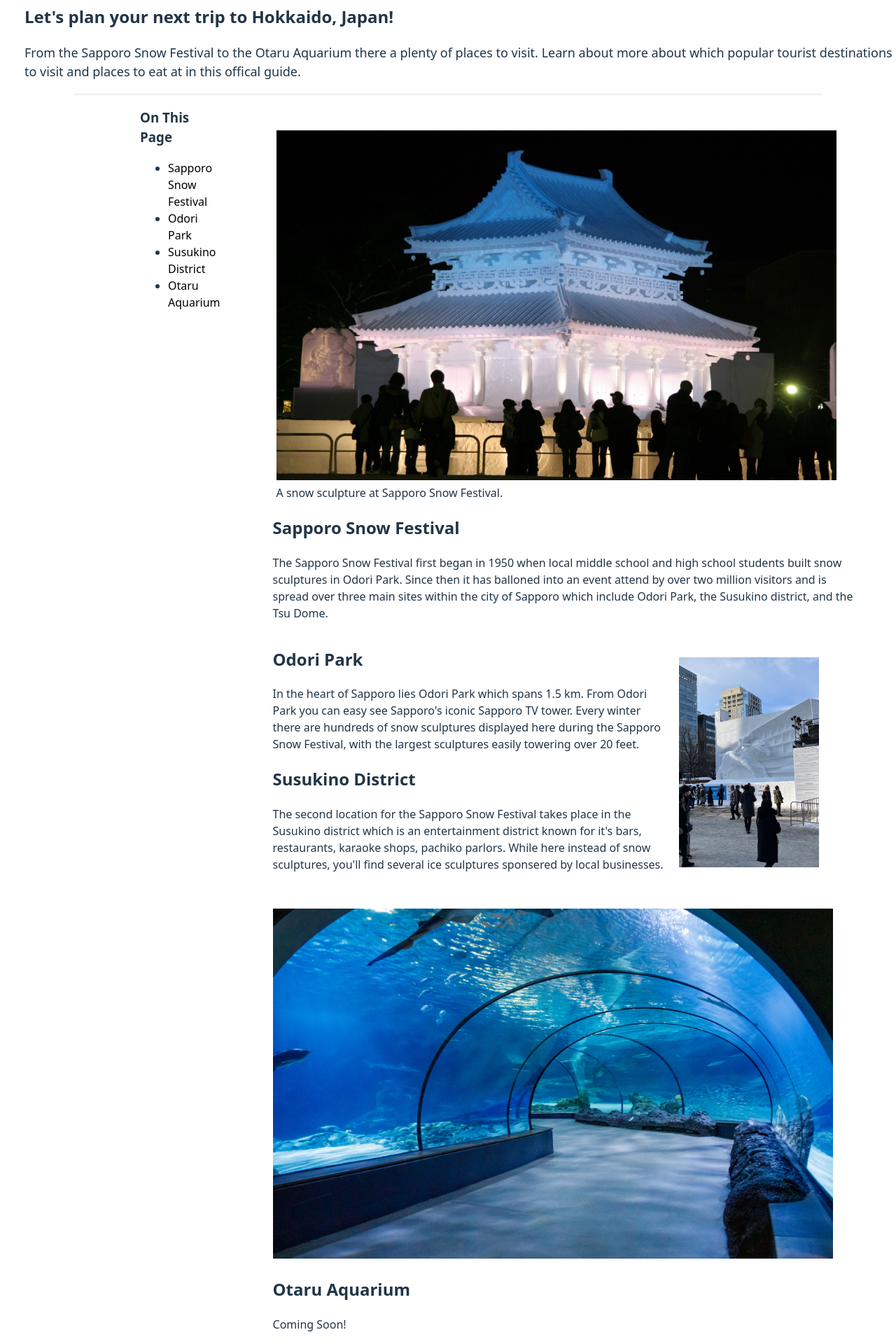
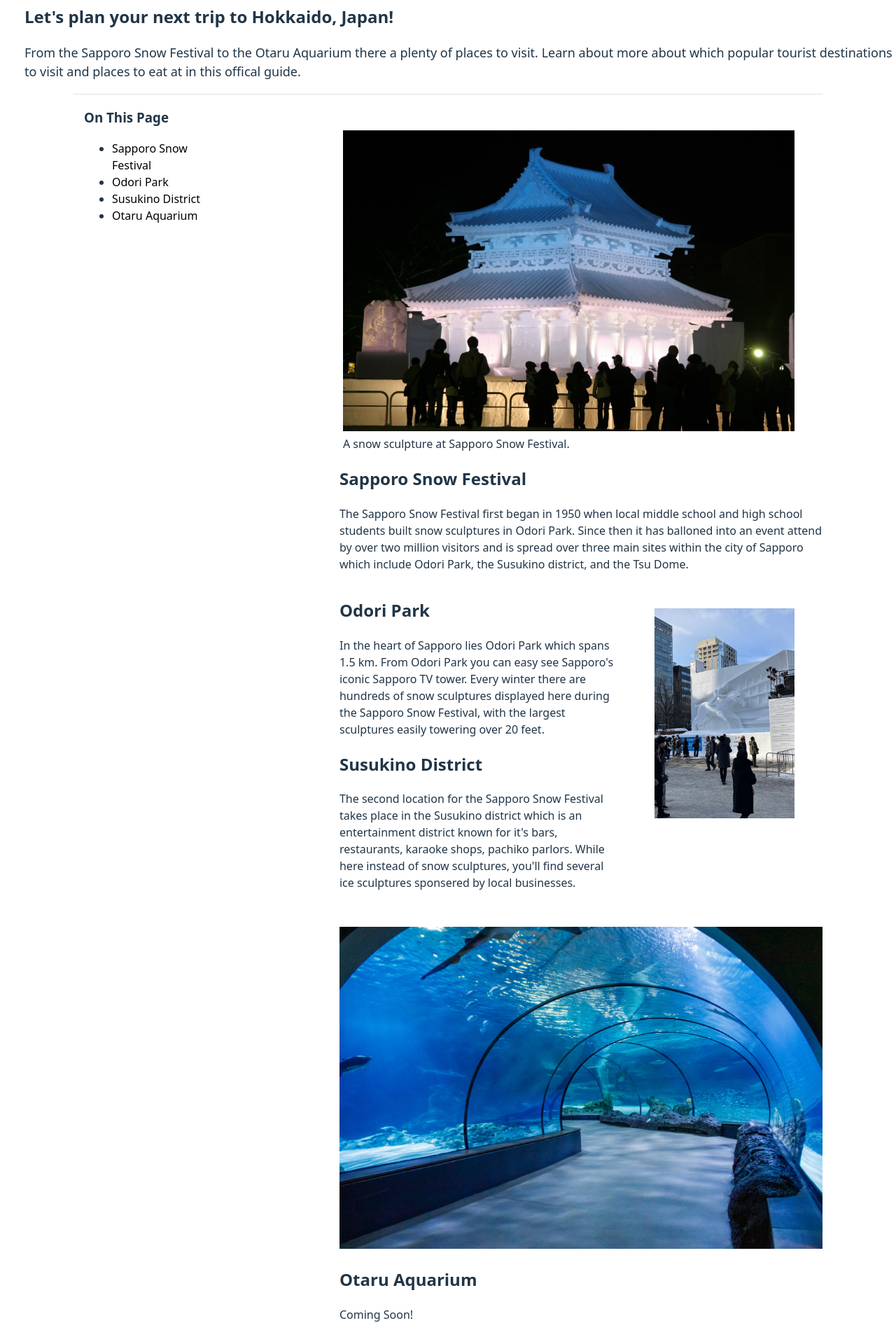
Before and after one commit to RussMasu/React-Web-App, a React (Vite) app in the folder frontend/vite-project/: page / in a window 1280 px wide. Shown: the part 290-2210 px from the top of the page at 70% size. Built offline with nearby package versions, Linux system fonts and the light colour scheme.

Commit message:
updated mobile layout for index page

```diff
--- a/frontend/vite-project/src/index.css
+++ b/frontend/vite-project/src/index.css
@@ -29,7 +29,7 @@ body {
   min-height: 100vh;
 }
 div.center{
-    text-align: center;
+  text-align: center;
 }
 div.sticky{
   position: sticky;
--- a/frontend/vite-project/src/pages/index.jsx
+++ b/frontend/vite-project/src/pages/index.jsx
@@ -11,8 +11,8 @@ const Home = () => {
             <h2>Let's plan your next trip to Hokkaido, Japan!</h2>
             <p style={{fontSize:"18px"}}>From the Sapporo Snow Festival to the Otaru Aquarium there a plenty of places to visit.  Learn about more about which popular tourist destinations to visit and places to eat at in this offical guide. </p>
             <Divider style={{marginLeft:"105px",marginRight:"105px"}}></Divider>
-            <Stack direction="row" spacing={5}>
-                <Box style={{  marginLeft:"200px",width:"800px"}}>
+            <Stack direction={{xs:"column",md:"row"}} spacing={5}>
+                <Box name="directory" width={{xs:"100%",md:"600px"}} px={{xs:5,md:15}}>
                     <div className="sticky">
                         <h3>On This Page</h3>
                         <ul>
@@ -25,7 +25,7 @@ const Home = () => {
                 </Box>
                 <Box style={{marginRight:"105px"}}>
                     <figure>
-                    <img src={picTemple} alt='Snow Festival' width="800" height="500"/>
+                    <img src={picTemple} alt='Snow Festival' width="100%" height="62.5%"/>
                     <figcaption>A snow sculpture at Sapporo Snow Festival.</figcaption>
                     </figure>
                     <h2 id="snowfestival">Sapporo Snow Festival</h2>
@@ -33,7 +33,7 @@ const Home = () => {
                         built snow sculptures in Odori Park.  Since then it has balloned into an event attend by over two million
                         visitors and is spread over three main sites within the city of Sapporo which include Odori Park, the Susukino district, and the Tsu Dome. </p>
 
-                    <Stack direction="row" spacing={0}>
+                    <Stack direction={{xs:"column",md:"row"}} spacing={0}>
                         <Box style={{marginRight:"15px"}}>
                             <h2 id="odoripark">Odori Park</h2>
                             <p> In the heart of Sapporo lies Odori Park which spans 1.5 km.
@@ -46,12 +46,12 @@ const Home = () => {
                                 pachiko parlors.  While here instead of snow sculptures, you'll find several ice sculptures sponsered
                                 by local businesses.</p>
                         </Box>
-                        <Box style={{marginRight:"65px"}}>
+                        <Box px={{xs:5,md:5}}>
                             <img src={picHorse} alt='Snow Sculpture' width="200" height="300"/>
                         </Box>
                         </Stack>
                     <Box style={{marginLeft:"35px"}}>
-                        <img src={picAquarium} alt='Aquarium Tunnel' width="800" height="500"/>
+                        <img src={picAquarium} alt='Aquarium Tunnel' width="100%" height="62.5%"/>
                     </Box>
                     <h2 id="otaruaquarium">Otaru Aquarium</h2>
                     <p>Coming Soon!</p>
```
